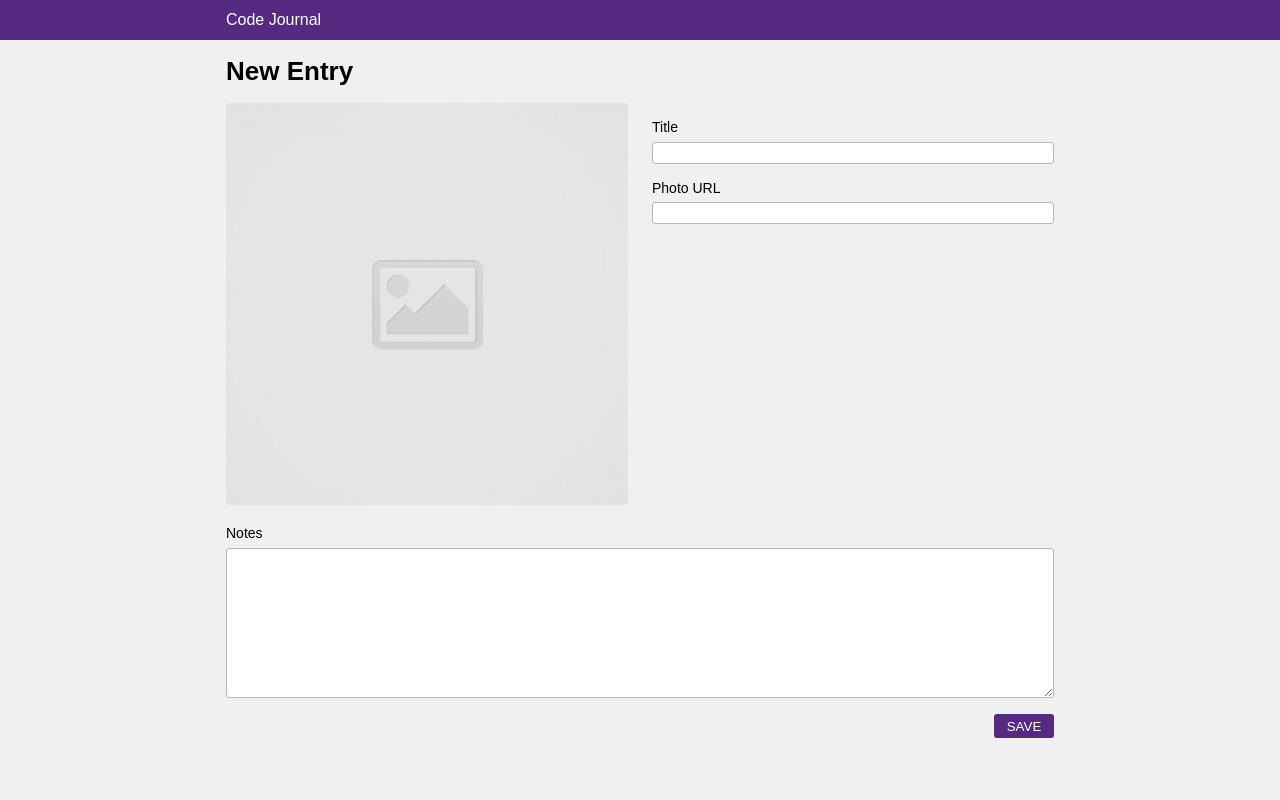
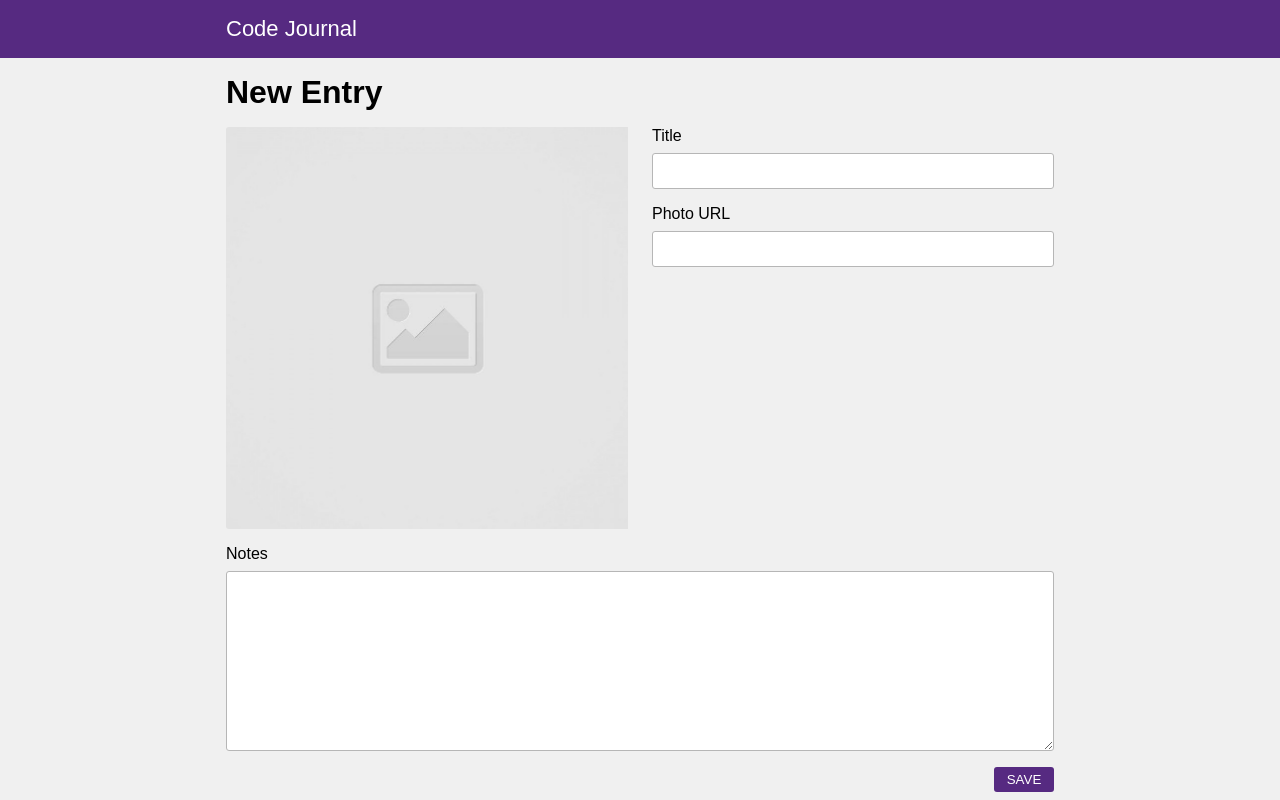
Before and after one commit to alicejeeunlee/code-journal, a website: page index.html in a window 1280 px wide. Drawn offline with nearby package versions, Linux system fonts and the light colour scheme; a web font is replaced by a local one.

```diff
--- a/css/layout.css
+++ b/css/layout.css
@@ -30,6 +30,7 @@
 
   .img-half {
     padding-left: 0;
+    max-height: fit-content;
   }
 
   .input-half {
@@ -39,4 +40,8 @@
   .column-half {
     width: 50%;
   }
+
+  .revert-img {
+    max-height: none;
+  }
 }
--- a/css/styles.css
+++ b/css/styles.css
@@ -20,28 +20,36 @@
 h1 {
   color: white;
   font-weight: 100;
-  font-size: 16px;
+  font-size: 22px;
   margin: 0;
-  padding: 0.7rem 0;
+  padding: 1rem 0;
 }
 
 h2 {
-  font-size: 26px;
+  font-size: 32px;
   margin: 1rem 0;
 }
 
 img {
   width: 100%;
+  max-height: 250px;
+  object-fit: cover;
   border-radius: 3px;
+  margin-bottom: 1rem;
 }
 
 label {
-  font-size: 14px;
-  margin: 1rem 0 0.4rem;
+  font-size: 16px;
+  margin-bottom: 0.5rem;
 }
 
 input {
-  margin-bottom: 0.5rem;
+  margin-bottom: 1rem;
+  padding: 0.5rem;
+}
+
+textarea {
+  padding: 0.5rem;
 }
 
 input,
--- a/index.html
+++ b/index.html
@@ -30,9 +30,7 @@
         <div class="column-full">
           <h2>New Entry</h2>
           <div class="row">
-            <div class="column-half img-half">
-              <img src="images/placeholder-image-square.jpg" alt="Placeholder image">
-            </div>
+            <img src="images/placeholder-image-square.jpg" alt="Placeholder image" class="column-half img-half revert-img">
             <div class="column-half input-half">
               <label for="title">Title</label>
               <input id="title" type="text" required>
@@ -41,7 +39,7 @@
             </div>
           </div>
           <label for="notes">Notes</label>
-          <textarea name="notes" id="notes" cols="30" rows="8" required></textarea>
+          <textarea name="notes" id="notes" cols="30" rows="9" required></textarea>
           <div class="button-align">
             <button>SAVE</button>
           </div>
```
